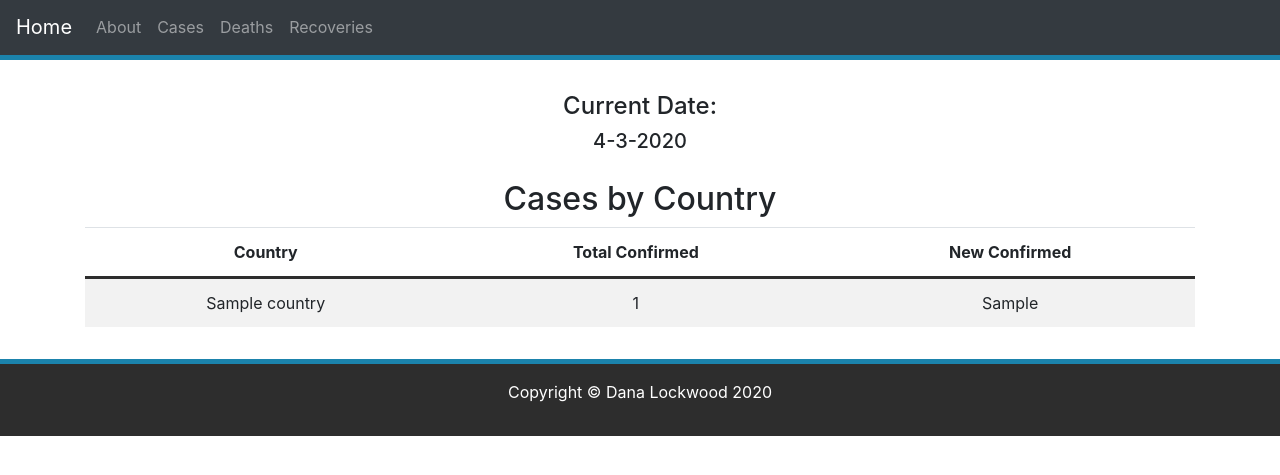
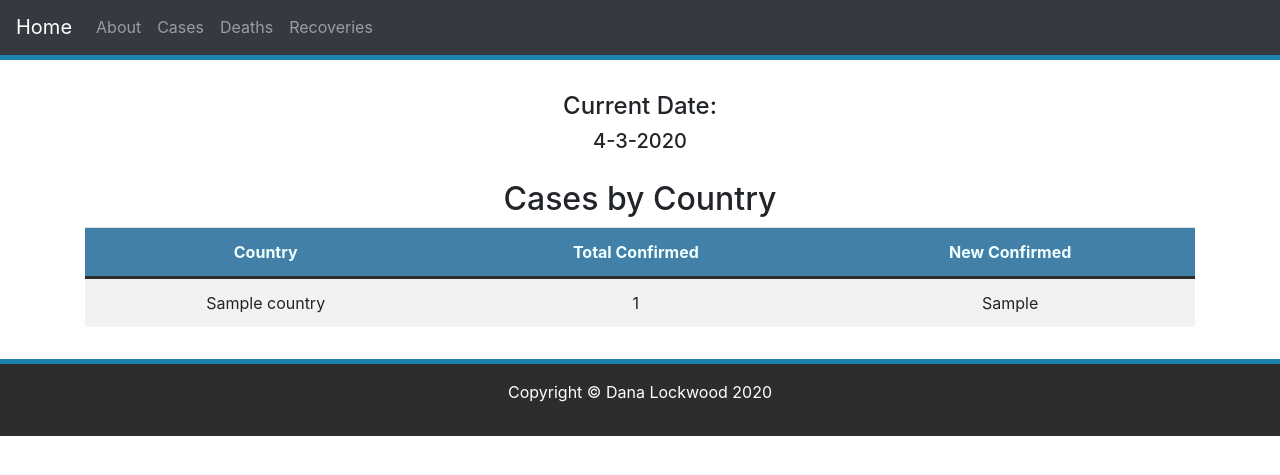
Before and after one commit to D-Bits/COVID-19-Tracker, a Flask app: template templates/cases.html in a window 1280 px wide. Shown: the part 174-649 px from the top of the page. Run offline with Flask 2, Linux system fonts and the light colour scheme; the template is opened without the code that fills it: most values are stand-ins (such as "Sample title", 1, 10 or a date in 2020); some libraries are stand-ins or nearby versions.

Commit message:
CHanged font color for header row.

```diff
--- a/static/main.css
+++ b/static/main.css
@@ -1,17 +1,20 @@
 
 body {
     margin: 0;
+    padding: 0;
 }
 
 .container {
     text-align: center;
     margin-top: 2.5%;
+
 }
 
 .navbar {
     border-bottom: 5px solid #1b83ac;
     background-color: #2d2d2d;
     text-align: center;
+    color: azure;
 }
 
 #navbar {
@@ -74,8 +77,9 @@ th.header-row {
     position: sticky;
     position: -webkit-sticky;
     top: 0;
-    background-color: #ffffff;
+    background-color: #4380a8;
     border-bottom: 3px solid #2d2d2d;
+    color: azure;
 }
 
 
```
